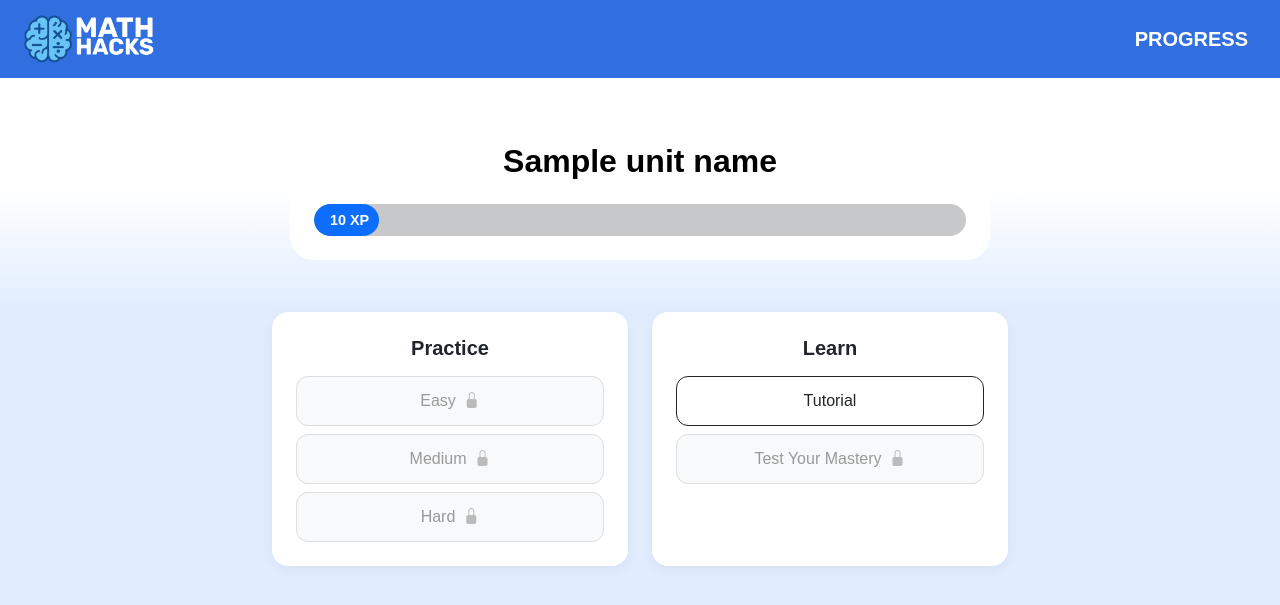
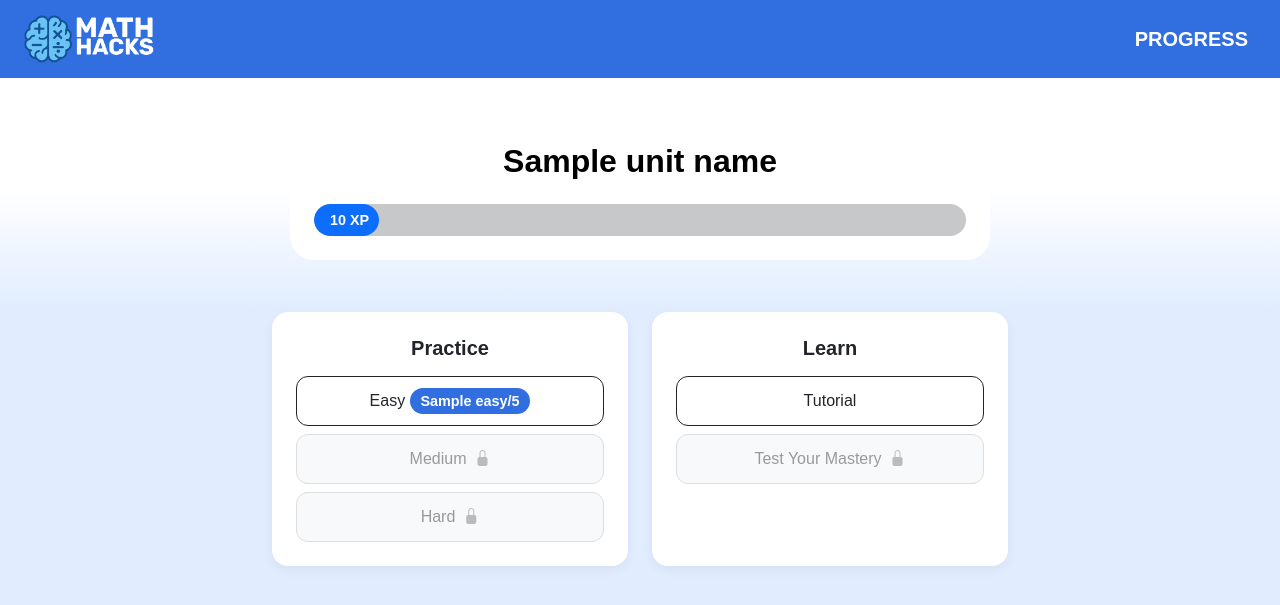
Before and after one commit to CostanzaSiniscalchi/MentalMath, a Flask app: template templates/unit.html in a window 1280 px wide. Shown: the top 605 px of the page. Run offline with Flask 3, Linux system fonts and the light colour scheme; the template is opened without the code that fills it: most values are stand-ins (such as "Sample title", 1, 10 or a date in 2020).

Commit message:
update access condition for easy level to always allow access

```diff
--- a/templates/unit.html
+++ b/templates/unit.html
@@ -7,7 +7,7 @@
 <link rel="stylesheet" href="{{ url_for('static', filename='css/base.css') }}?v=1">
 {% endblock %}
 
-{% set can_access_easy = scores['tutorial'] >= 1 %}
+{% set can_access_easy = True %}
 {% set can_access_medium = scores['easy'] >= 3 %}
 {% set can_access_hard = scores['medium'] >= 3 %}
 {% set can_access_test = scores['medium'] >= 3 or scores['hard'] >= 3 %}
```
